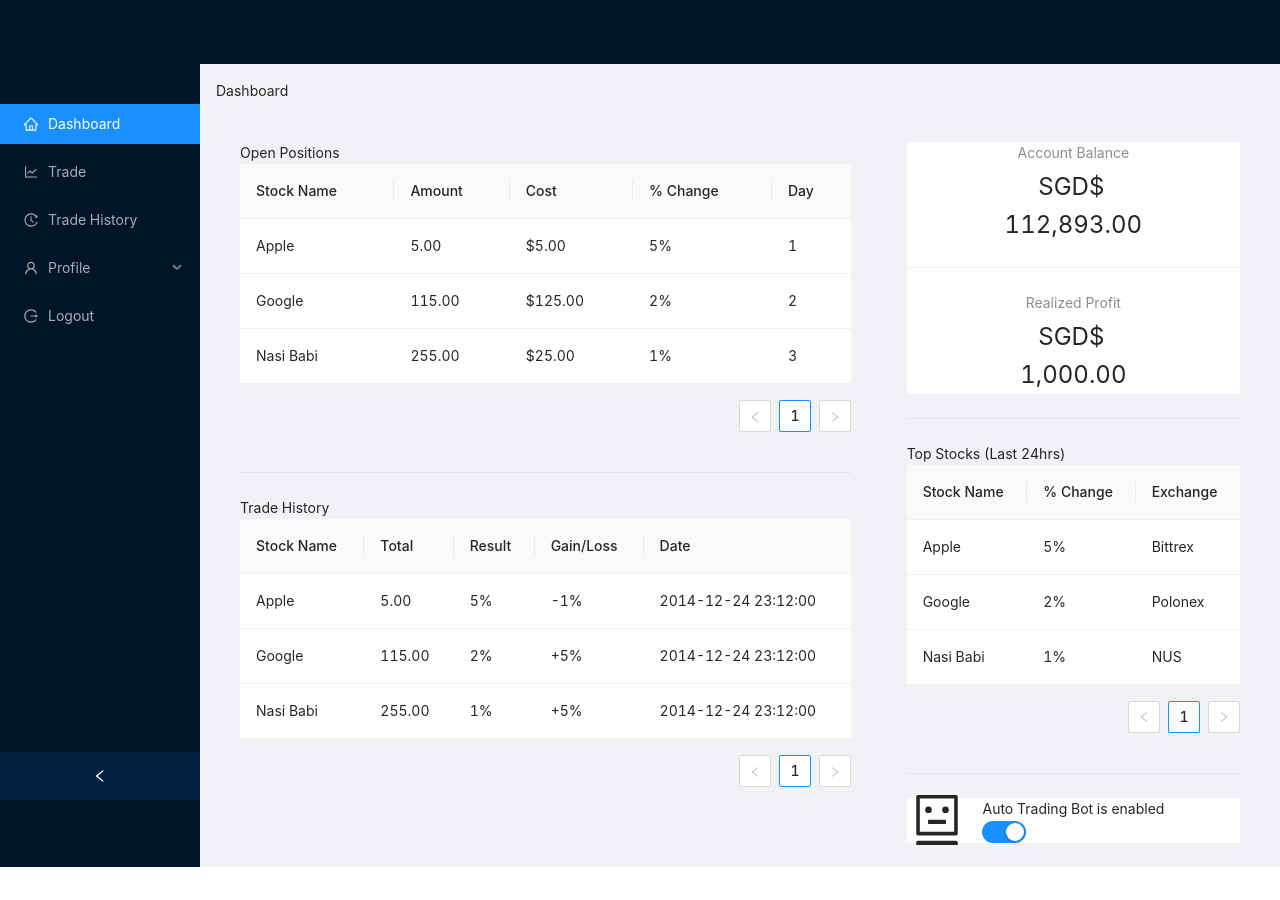
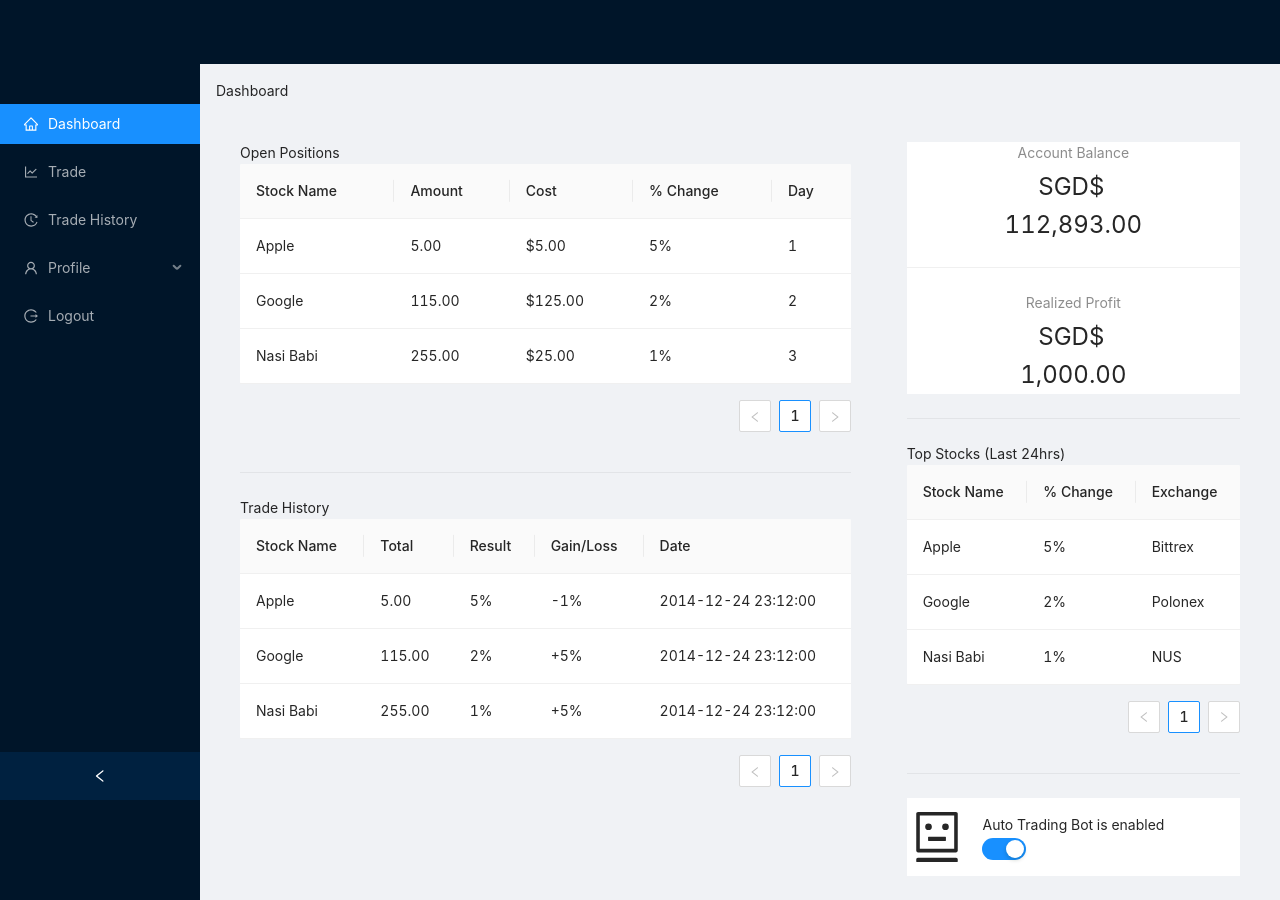
Before and after one commit to shengliang-tham/orbital_2020, a React (Create React App) app in the folder web-frontend/: page /home in a window 1280 px wide. Before the commit the page ends 867 px from the top, so only its background shows below. Built offline with nearby package versions, Linux system fonts and the light colour scheme.

Commit message:
fixed bot css

```diff
--- a/web-frontend/src/components/Home/Dashboard/Bot/Bot.css
+++ b/web-frontend/src/components/Home/Dashboard/Bot/Bot.css
@@ -17,6 +17,6 @@
 }
 
 .row {
-  padding-top: 5%;
-  padding-bottom: 5%;
+  padding-top: 5% !important;
+  padding-bottom: 5% !important;
 }
```
